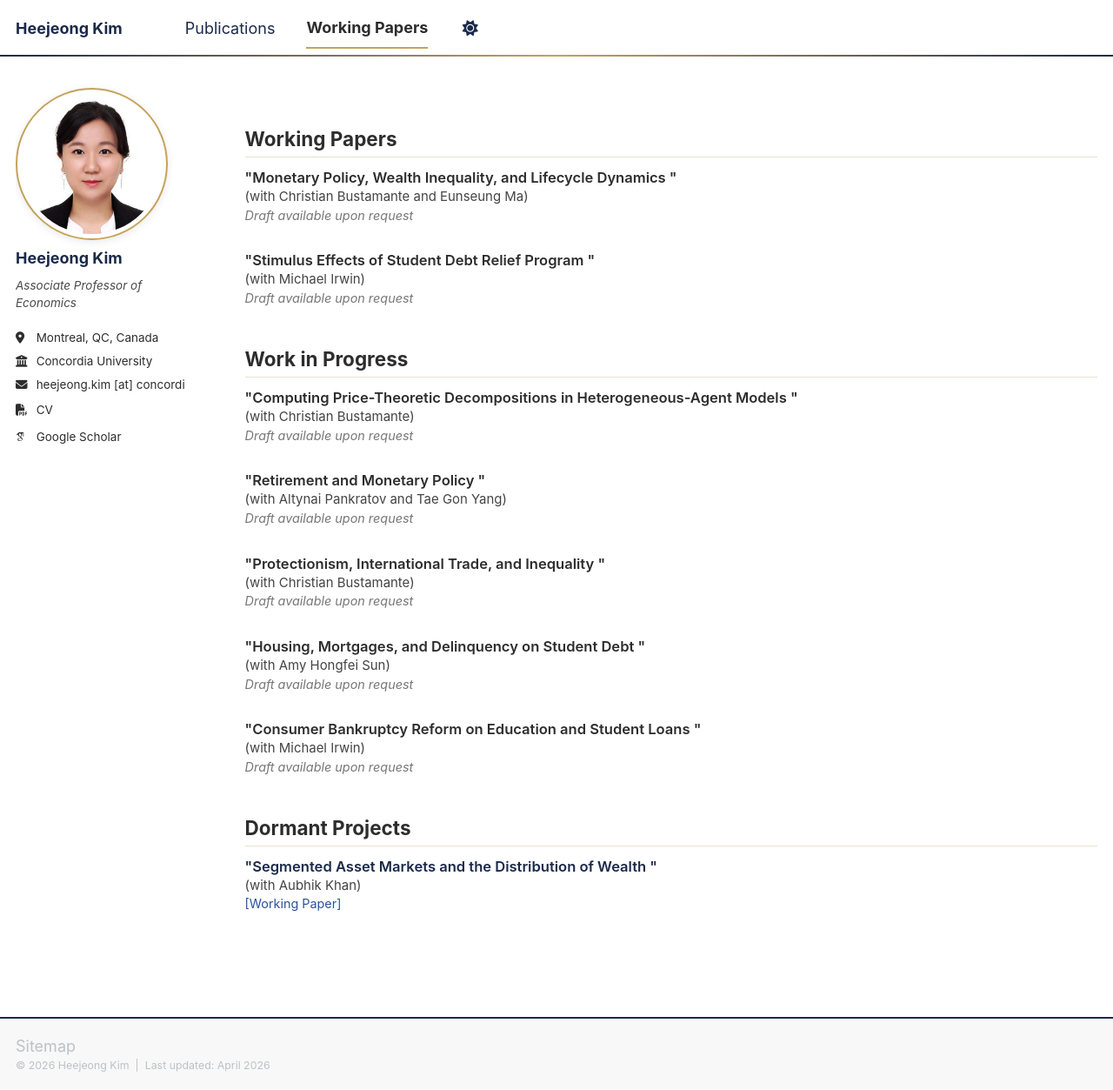
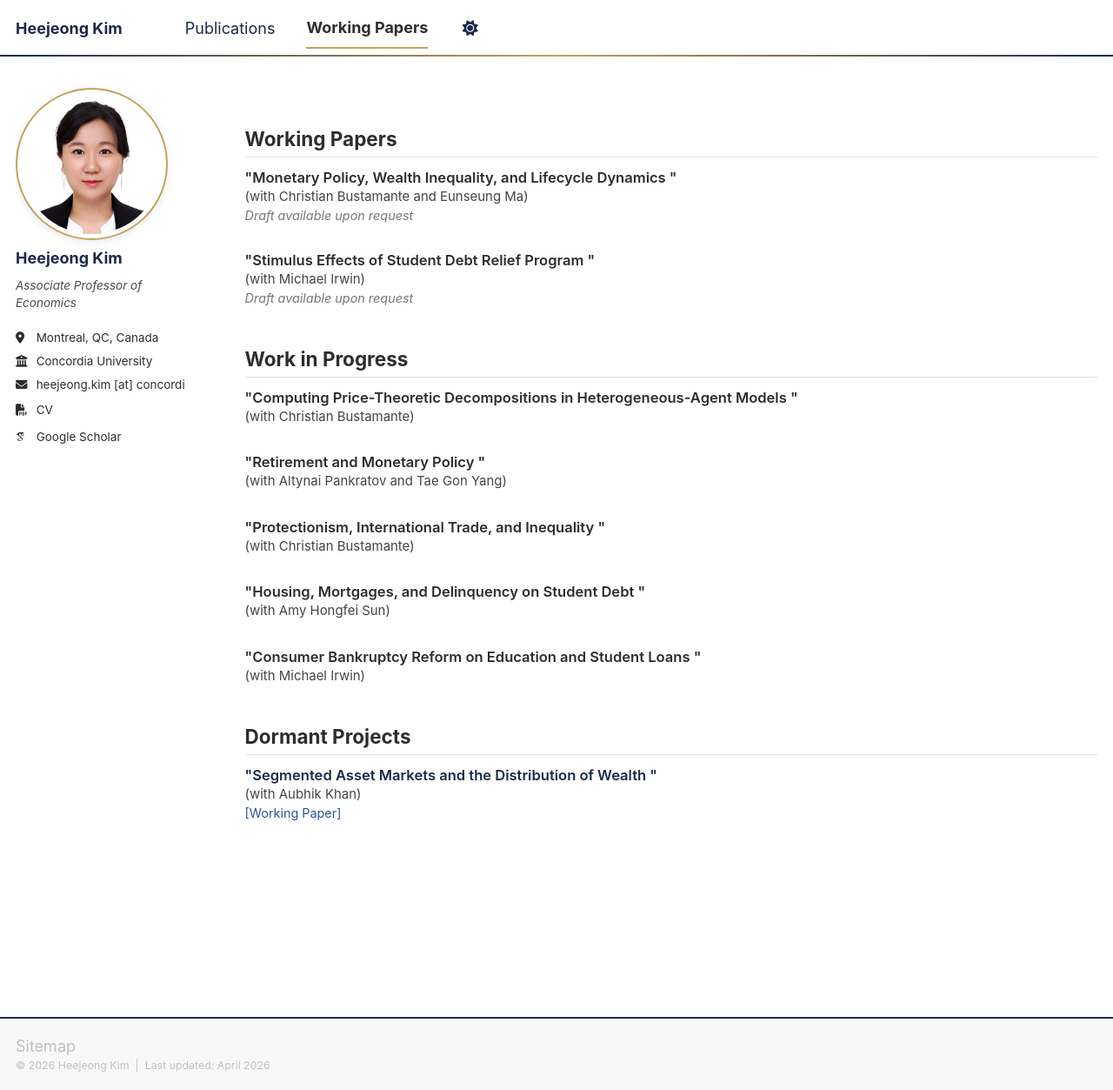
Before and after one commit to HeejeongKimEcon/HeejeongKimEcon.github.io, a Jekyll site: the page built from _pages/workingpapers.html, in a window 1280 px wide and 1253 px high. Shown: the whole window at 87% size. Built offline with Jekyll 4.4.1, drawn with Linux system fonts in a browser that asks for light colours; some web fonts are replaced; a script bundle is joined from its source files by our own code; library files that are not in the unit come from our copies.

Commit message:
Restrict draft available upon request to working papers only

```diff
--- a/_includes/pub-entry.html
+++ b/_includes/pub-entry.html
@@ -15,7 +15,7 @@
       {% if post.paperurl %}<a href="{{ post.paperurl }}" target="_blank">[Published Version]</a>{% endif %}
       {% if post.workingpaperurl %}<a href="{{ post.workingpaperurl }}" target="_blank">[Working Paper]</a>{% endif %}
     {% else %}
-      {% if post.paperurl %}<a href="{{ post.paperurl }}" target="_blank">[Working Paper]</a>{% elsif post.workingpaperurl %}<a href="{{ post.workingpaperurl }}" target="_blank">[Working Paper]</a>{% else %}<span class="pub-draft">Draft available upon request</span>{% endif %}
+      {% if post.paperurl %}<a href="{{ post.paperurl }}" target="_blank">[Working Paper]</a>{% elsif post.workingpaperurl %}<a href="{{ post.workingpaperurl }}" target="_blank">[Working Paper]</a>{% elsif post.category == "working" %}<span class="pub-draft">Draft available upon request</span>{% endif %}
     {% endif %}
     {% if post.appendixurl %}<a href="{{ post.appendixurl }}" target="_blank">[Online Appendix]</a>{% endif %}
     {% if post.replicationurl %}<a href="{{ post.replicationurl }}" target="_blank">[Replication]</a>{% endif %}
```
